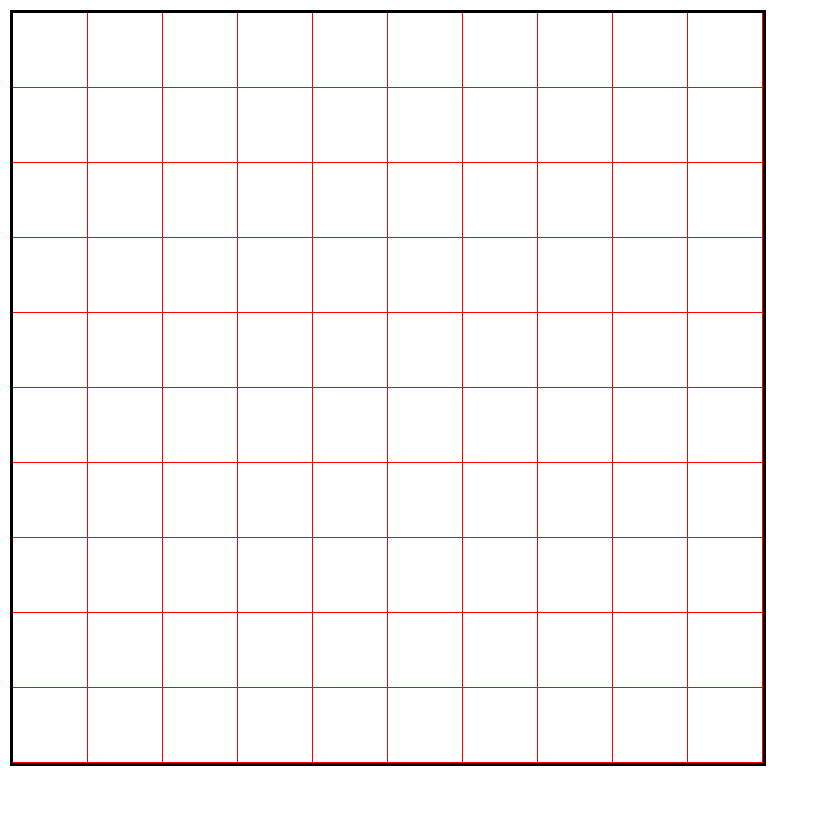
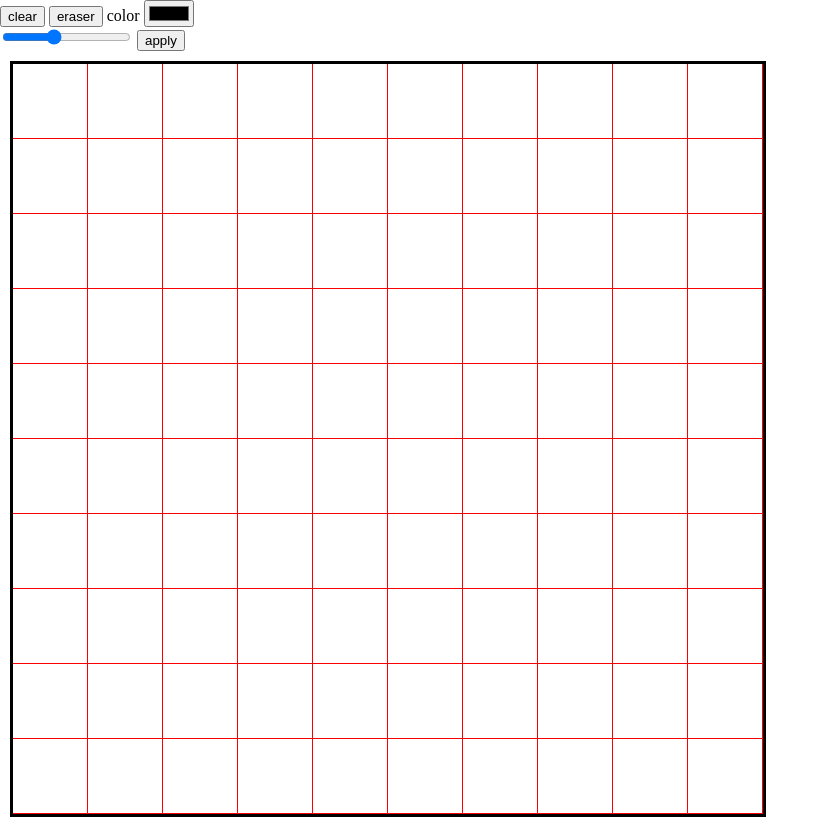
Before and after one commit to typohydra/etch-a-sketch, a plain HTML site: page index.html in a window 1280 px wide. Shown: the whole page, without its empty margins (0-829 px from the left). Before the commit the page ends 800 px from the top, so only its background shows below. Drawn offline with Linux system fonts and the light colour scheme.

Commit message:
added controls for canvas

```diff
--- a/index.html
+++ b/index.html
@@ -7,6 +7,17 @@
     <link rel="stylesheet" href="style.css">
 </head>
 <body>
+    <div id="controls">
+        <button id="clear-btn">clear</button>
+        <button id="eraser-btn">eraser</button>
+        <label for="color-input">color</label>
+        <input type="color" id="color-input">
+        <div id="grid-size-container">
+            <label for="grid-size"></label>
+            <input type="range" min="2" max="100" value="40" id="grid-size">
+            <button id="grid-size-btn">apply</button>
+        </div>
+    </div>
     <div id="canvas"></div>
     <script src="main.js"></script>
 </body>
```
